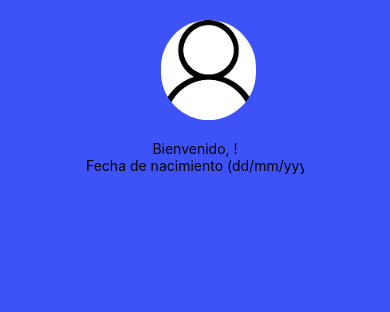
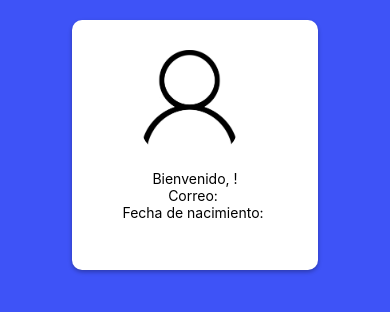
Before and after one commit to JuanPabloCamero/ClonMercado, a React Native app: screen /Profile in a window 390 px wide. Shown: the top 312 px of the page. Built offline with nearby package versions, Linux system fonts and the light colour scheme.

Commit message:
arreglos a profile, paymentbrach, myshoppings, articledetails, authreducer y estilosde profile y paymentbranch

```diff
--- a/src/context/AuthReducer.js
+++ b/src/context/AuthReducer.js
@@ -6,6 +6,7 @@ export const initialState = {
     address: '',
     cartItems: [],
     registeredUsers:[],
+    purchasedItems: [],
 };
 
 export const AuthReducer = (state, action) =>{
@@ -84,6 +85,12 @@ export const AuthReducer = (state, action) =>{
                 ...state,
                 cartItems:[]
             }
+        case 'COMPLETE_PURCHASE':
+            return {
+                ...state,
+                purchasedItems: [...state.purchasedItems, ...state.cartItems],
+                cartItems: [],
+            }
         default:
           return state;
         }
--- a/src/screens/ArticleDetails.js
+++ b/src/screens/ArticleDetails.js
@@ -38,12 +38,26 @@ const ArticleDetails = ({ navigation }) => {
     const productRating = ratingData[productId]?.rating;
     const productRatingComment = ratingData[productId]?.comment;
 
+    if (!productRatingComment) {
+      Alert.alert('Error', 'Para dar tu puntuación debes hacer un comentario');
+      return;
+    }
+
     if (productRating && productRatingComment.length <= 200) {
       dispatch({
         type: 'ADD_COMMENT',
         payload: { productId, comment: { rating: productRating, comment: productRatingComment } },
       });
       Alert.alert('Éxito', 'Calificación enviada');
+
+      setRatingData((prevData) => ({
+        ...prevData,
+        [productId]: {
+          rating: 0,
+          comment: '',
+        },
+      }));
+
     } else {
       Alert.alert('Error', 'Por favor califique el producto y escriba un comentario válido');
     }
--- a/src/screens/MyShoppings.js
+++ b/src/screens/MyShoppings.js
@@ -12,10 +12,10 @@ import AntDesign from 'react-native-vector-icons/AntDesign';
 
 const MyShoppings = ({ navigation }) => {
   const { state } = useContext(AuthContext);
-  const { cartItems } = state;
+  const { purchasedItems ={}} = state;
 
-  const renderItem = ({ item }) => (
-    <View style={stylesCard.Card}>
+  const renderItem = ({ item, index }) => (
+    <View style={stylesCard.Card} key={index}>
       <Image source={item.image} style={styles.Images} />
       <View style={stylesCard.productInfo}>
         <Text style={stylesCard.productName}>{item.name}</Text>
@@ -47,9 +47,9 @@ const MyShoppings = ({ navigation }) => {
       </View>
 
       <FlatList
-        data={cartItems}
+        data={purchasedItems}
         renderItem={renderItem}
-        keyExtractor={(item) => item.id.toString()}
+        keyExtractor={(item, index) => `${item.id}-${index}`}
       />
     </View>
   );
--- a/src/screens/PaymentBranch.js
+++ b/src/screens/PaymentBranch.js
@@ -47,6 +47,8 @@ const PaymentBranch = (props) => {
     items.forEach(item => {
       dispatch({type: 'ADD_ITEM_TO_CART', payload:{...item, status: 'Comprado'}})
     })
+    dispatch({type: 'COMPLETE_PURCHASE'})
+    dispatch({type: 'CLEAR_CART'})
     dispatch({type: 'RESET_PAYMENT'})
     navigation.navigate('Home', { clearCart: true })
   };
@@ -141,7 +143,7 @@ const PaymentBranch = (props) => {
               <Picker
                 selectedValue={selectedBank}
                 style={stylesPayment.picker}
-                onChangeValue={handleBank}
+                onValueChange={handleBank}
               >
                 <Picker.Item label="Bancolombia" value="Bank1" />
                 <Picker.Item label="Daviplata" value="Bank2" />
@@ -173,13 +175,15 @@ const PaymentBranch = (props) => {
               )}
               {selectedBank === 'Bank2' && (
                 <View style={stylesPayment.formContainer}>
-                  <Text>Formulario Banco 2:</Text>
+                  <Text style={stylesPayment.text}>Formulario Banco</Text>
+                  <Text style={stylesPayment.text}>Número de cuenta:</Text>
                   <TextInput
                     style={stylesPayment.input}
                     placeholder="Número de Cuenta"
                     placeholderTextColor={'#000'}
                     maxLength={20}
                   />
+                  <Text style={stylesPayment.text}>Código de banco:</Text>
                   <TextInput
                     style={stylesPayment.input}
                     placeholder="Código de Banco"
@@ -190,13 +194,15 @@ const PaymentBranch = (props) => {
               )}
               {selectedBank === 'Bank3' && (
                 <View style={stylesPayment.formContainer}>
-                  <Text>Formulario Banco 3:</Text>
+                  <Text style={stylesPayment.text}>Formulario Banco</Text>
+                  <Text style={stylesPayment.text}>Número de cuenta:</Text>
                   <TextInput
                     style={stylesPayment.input}
                     placeholder="Número de Cuenta"
                     placeholderTextColor={'#000'}
                     maxLength={20}
                   />
+                  <Text style={stylesPayment.text}>Nombre del titular:</Text>
                   <TextInput
                     style={stylesPayment.input}
                     placeholder="Nombre del Titular"
@@ -207,13 +213,15 @@ const PaymentBranch = (props) => {
               )}
               {selectedBank === 'Bank4' && (
                 <View style={stylesPayment.formContainer}>
-                  <Text>Formulario Banco 4:</Text>
+                  <Text style={stylesPayment.text}>Formulario Banco</Text>
+                  <Text style={stylesPayment.text}>Número de cuenta:</Text>
                   <TextInput
                     style={stylesPayment.input}
                     placeholder="Número de Cuenta"
                     placeholderTextColor={'#000'}
                     maxLength={20}
                   />
+                  <Text style={stylesPayment.text}>Nombre del titular:</Text>
                   <TextInput
                     style={stylesPayment.input}
                     placeholder="Nombre del Titular"
@@ -224,13 +232,15 @@ const PaymentBranch = (props) => {
               )}
               {selectedBank === 'Bank5' && (
                 <View style={stylesPayment.formContainer}>
-                  <Text>Formulario Banco 5:</Text>
+                  <Text style={stylesPayment.text}>Formulario Banco</Text>
+                  <Text style={stylesPayment.text}>Número de cuenta:</Text>
                   <TextInput
                     style={stylesPayment.input}
                     placeholder="Número de Cuenta"
                     placeholderTextColor={'#000'}
                     maxLength={20}
                   />
+                  <Text style={stylesPayment.text}>Nombre del titular:</Text>
                   <TextInput
                     style={stylesPayment.input}
                     placeholder="Nombre del Titular"
@@ -241,13 +251,15 @@ const PaymentBranch = (props) => {
               )}
               {selectedBank === 'Bank6' && (
                 <View style={stylesPayment.formContainer}>
-                  <Text>Formulario Banco 6:</Text>
+                  <Text style={stylesPayment.text}>Formulario Banco</Text>
+                  <Text style={stylesPayment.text}>Número de cuenta:</Text>
                   <TextInput
                     style={stylesPayment.input}
                     placeholder="Número de Cuenta"
                     placeholderTextColor={'#000'}
                     maxLength={20}
                   />
+                  <Text style={stylesPayment.text}>Nombre del titular:</Text>
                   <TextInput
                     style={stylesPayment.input}
                     placeholder="Nombre del Titular"
@@ -258,13 +270,15 @@ const PaymentBranch = (props) => {
               )}
               {selectedBank === 'Bank7' && (
                 <View style={stylesPayment.formContainer}>
-                  <Text>Formulario Banco 7:</Text>
+                  <Text style={stylesPayment.text}>Formulario Banco</Text>
+                  <Text style={stylesPayment.text}>Número de cuenta:</Text>
                   <TextInput
                     style={stylesPayment.input}
                     placeholder="Número de Cuenta"
                     placeholderTextColor={'#000'}
                     maxLength={20}
                   />
+                  <Text style={stylesPayment.text}>Nombre del titular:</Text>
                   <TextInput
                     style={stylesPayment.input}
                     placeholder="Nombre del Titular"
--- a/src/screens/Profile.js
+++ b/src/screens/Profile.js
@@ -35,22 +35,17 @@ const Perfil = () => {
   };
 
   return (
-    <ScrollView contentContainerStyle={stylesProfile.container}>
-      <View style={stylesProfile.containerImage}>
-        <Image source={require('../assets/fotoPerfil.png')} style={stylesProfile.photo} />
-      </View>
-      <Text style={stylesProfile.title}>Bienvenido, {usuario}!</Text>
+      <ScrollView contentContainerStyle={stylesProfile.container}>
+        <View style={stylesProfile.profileCard}>
+          <View style={stylesProfile.containerImage}>
+            <Image source={require('../assets/fotoPerfil.png')} style={stylesProfile.photo} />
+          </View>
+          <Text style={stylesProfile.title}>Bienvenido, {usuario}!</Text>
+          <Text style={stylesProfile.infoText}>Correo: {correo}</Text>
+          <Text style={stylesProfile.infoText}>Fecha de nacimiento: {fechaNacimiento}</Text>
+          </View>
+      </ScrollView>
 
-
-      <TextInput
-        style={stylesProfile.input}
-        placeholder="Fecha de nacimiento (dd/mm/yyyy)"
-        value={fechaNacimiento}
-        onChangeText={setFechaNacimiento}
-      />
-
-
-    </ScrollView>
   );
 };
 
--- a/src/styles/ProfileStyles.ts
+++ b/src/styles/ProfileStyles.ts
@@ -7,13 +7,12 @@ export const stylesProfile = StyleSheet.create ({
     padding: 20,
     alignItems: 'center',
     backgroundColor: '#3E53F7',
-    alignContent: 'center'
+    alignContent: 'center',
   },
   profileCard: {
     backgroundColor: '#fff',
     borderRadius: 10,
-    padding: 15,
-    marginBottom: 15,
+    padding: 30,
     shadowColor: '#000',
     shadowOffset: { width: 0, height: 2 },
     shadowOpacity: 0.3,
@@ -21,13 +20,15 @@ export const stylesProfile = StyleSheet.create ({
     elevation: 5,
     height: 250,
     overflow: 'hidden',
+    paddingLeft: 50,
+    paddingRight: 50,
   },
   photo: {
     width: 95,
     height: 100,
-    borderRadius: 50,
+    borderRadius: 20,
     marginBottom: 20,
-    marginLeft: 26
+    marginLeft: 20,
   },
   infoContainer: {
     alignItems: 'center',
@@ -53,4 +54,12 @@ export const stylesProfile = StyleSheet.create ({
     fontWeight: 'bold',
     textAlign: 'center',
   },
+  title: {
+    color: '#000',
+    textAlign: 'center'
+  },
+  infoText: {
+    color: '#000',
+    textAlign: 'center'
+  },
 })
```
